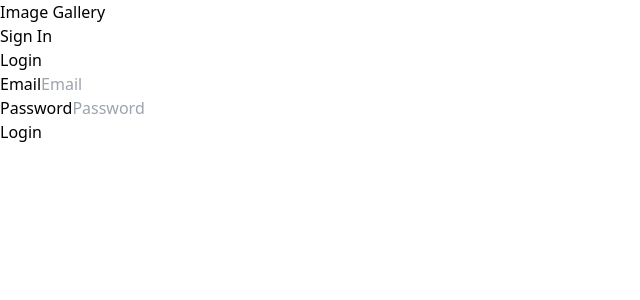
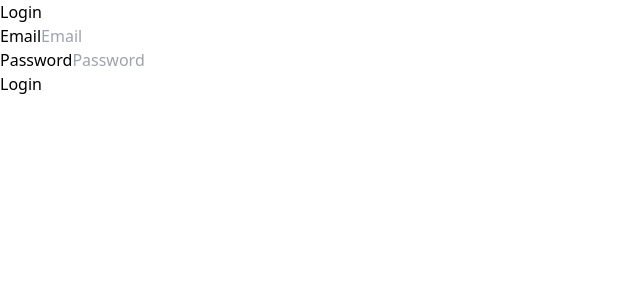
Before and after one commit to adepoju-oluwatobi/zuri_internship_stage-three_image-gallery_frontend, a React (Vite) app: page / in a window 1280 px wide. Shown: the top 300 px of the page, without its empty margins (0-640 px from the left). Built offline with nearby package versions, Linux system fonts and the light colour scheme.

Commit message:
added loading component

```diff
--- a/src/App.jsx
+++ b/src/App.jsx
@@ -3,12 +3,10 @@ import { ToastContainer } from "react-toastify";
 import "react-toastify/dist/ReactToastify.css";
 import "./App.css";
 import LoginForm from "./components/LoginForm";
-import Header from "./components/Header";
 
 function App() {
   return (
     <>
-    <Header />
       <ToastContainer position="top-right" autoClose={3000} />
       <LoginForm />
     </>
--- a/src/components/Header.jsx
+++ b/src/components/Header.jsx
@@ -2,7 +2,7 @@
 import React, { useState } from 'react';
 
 const Header = () => {
-  const [isLoggedIn, setIsLoggedIn] = useState(false); // Initialize with false for logged out state
+  const [isLoggedIn, setIsLoggedIn] = useState(true);
 
   // Function to toggle login/logout status
   const toggleLogin = () => {
@@ -14,19 +14,9 @@ const Header = () => {
       <div className="container mx-auto flex items-center justify-between">
         <a href='/' className="text-white text-2xl font-semibold">Image Gallery</a>
         <nav className="space-x-4">
-          {/* Display "Sign In" or "Sign Out" based on isLoggedIn state */}
-          {isLoggedIn ? (
-            <button
-              className="text-white hover:text-gray-200"
-              onClick={toggleLogin}
-            >
+            <a href="/" className="text-white hover:text-gray-200">
               Sign Out
-            </button>
-          ) : (
-            <a href="/" className="text-white hover:text-gray-200">
-              Sign In
             </a>
-          )}
         </nav>
       </div>
     </header>
```
